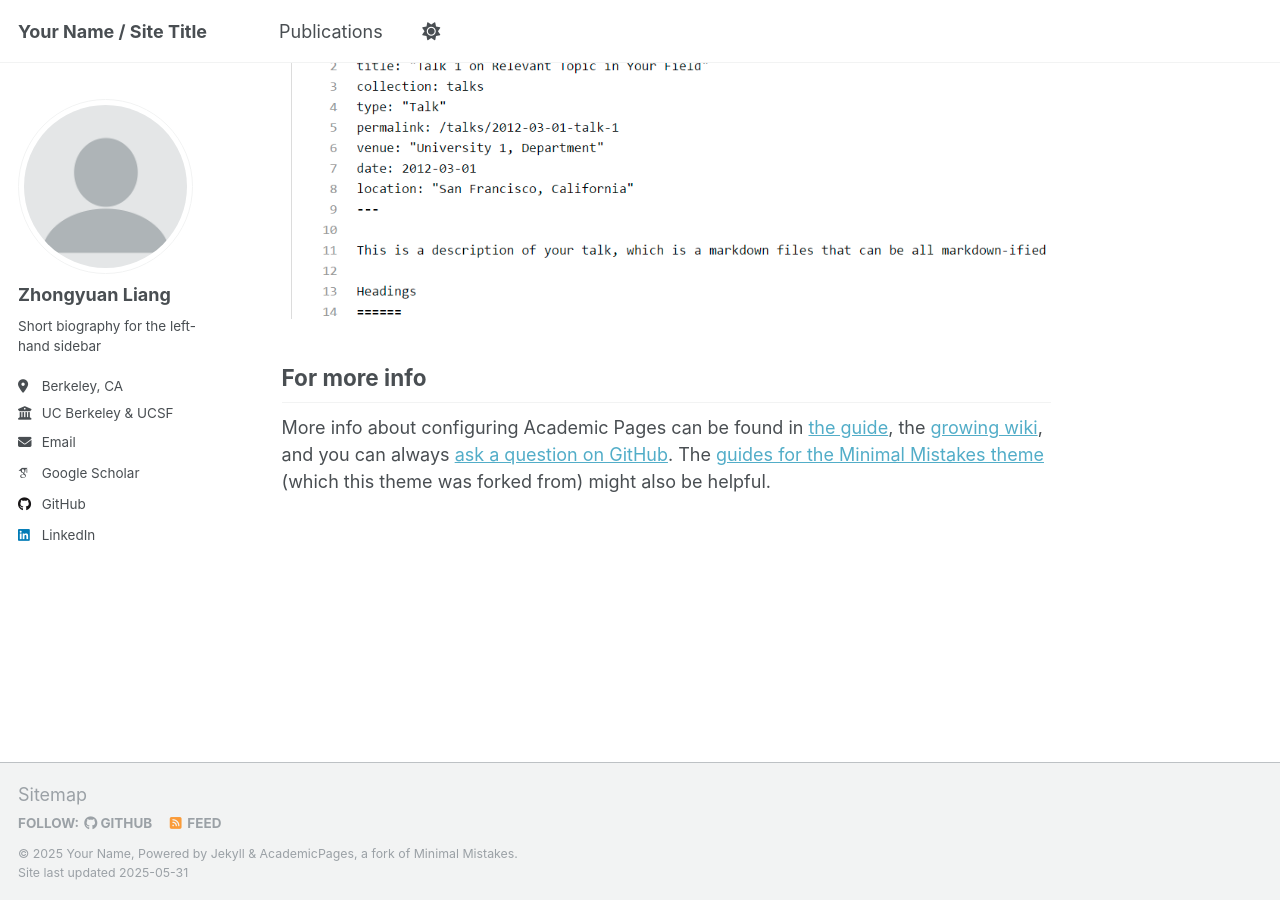
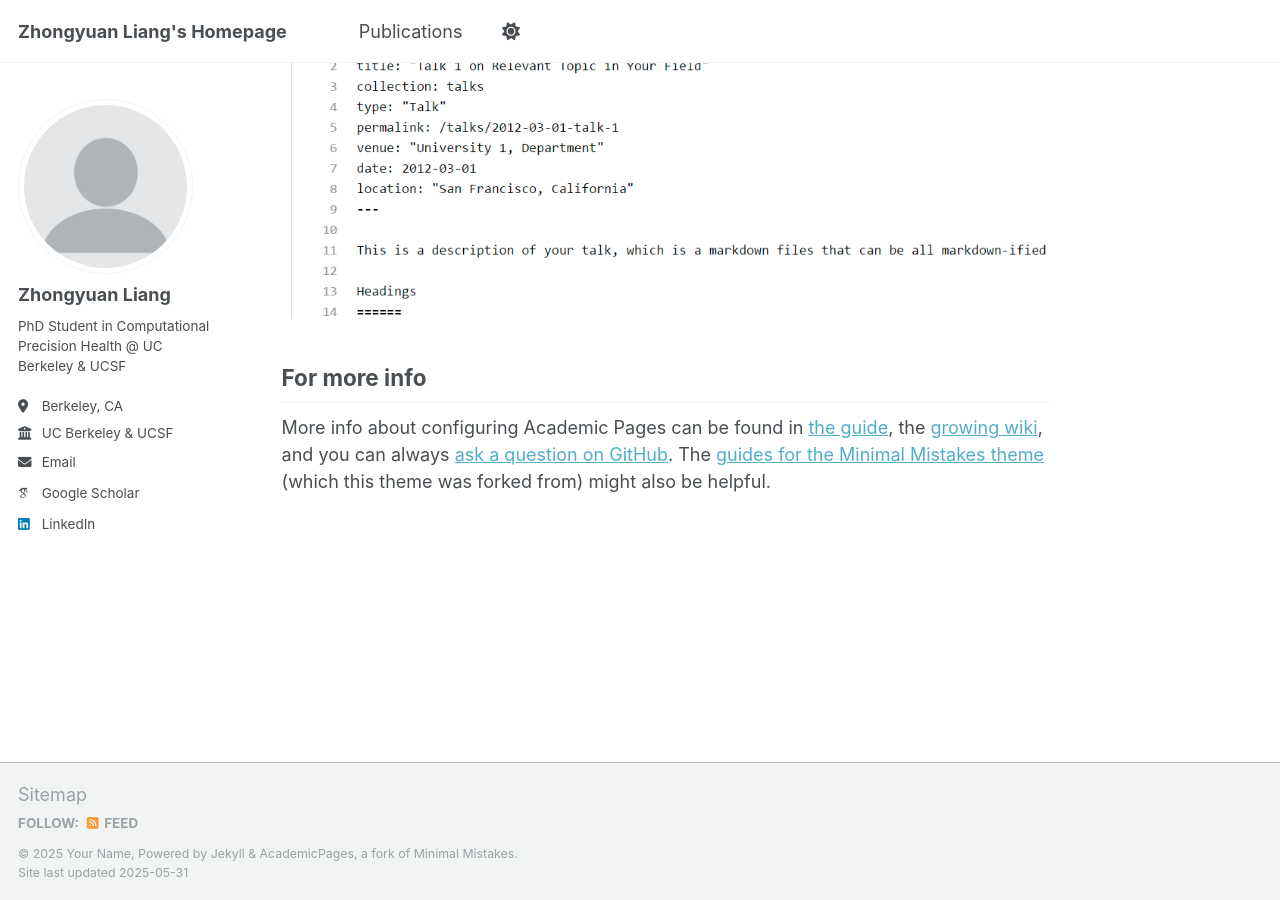
Before and after one commit to zyliang2001/zyliang2001.github.io, a Jekyll site: the page built from _pages/about.md, in a window 1280 px wide and 900 px high, scrolled down 2636 px. Built offline with Jekyll 4.4.1, drawn with Linux system fonts in a browser that asks for light colours; some web fonts are replaced.

Commit message:
Update _config.yml

```diff
--- a/_config.yml
+++ b/_config.yml
@@ -9,7 +9,7 @@
 # Basic Site Settings
 locale                   : "en-US"
 site_theme               : "default"
-title                    : "Your Name / Site Title"
+title                    : "Zhongyuan Liang's Homepage"
 title_separator          : "-"
 name                     : &name "Your Name"
 description              : &description "personal description"
@@ -25,7 +25,7 @@ author:
   avatar           : "profile.png"
   name             : "Zhongyuan Liang"
   pronouns         : # example: "she/her"
-  bio              : "Short biography for the left-hand sidebar"
+  bio              : "PhD Student in Computational Precision Health @ UC Berkeley & UCSF"
   location         : "Berkeley, CA"
   employer         : "UC Berkeley & UCSF"
   uri              : # URL
@@ -46,7 +46,7 @@ author:
   bitbucket        : # Username - Update with your username on the site
   codepen          : # Username
   dribbble         : # Username
-  github           : "academicpages"
+  github           : # "academicpages"
   kaggle           : # Username
   stackoverflow    : # User number or user number and name (i.e., use "1" or "1/jeff-atwood")
 
@@ -60,7 +60,7 @@ author:
   keybase          : # Username
   instagram        : # Username
   lastfm           : # Username
-  linkedin         : "https://www.linkedin.com/in/zhongyuan-liang-6a495324b"
+  linkedin         : "https://www.linkedin.com/in/zhongyuan-liang-6a495324b/"
   mastodon         : # URL
   medium           : # URL
   pinterest        : # Username
```
